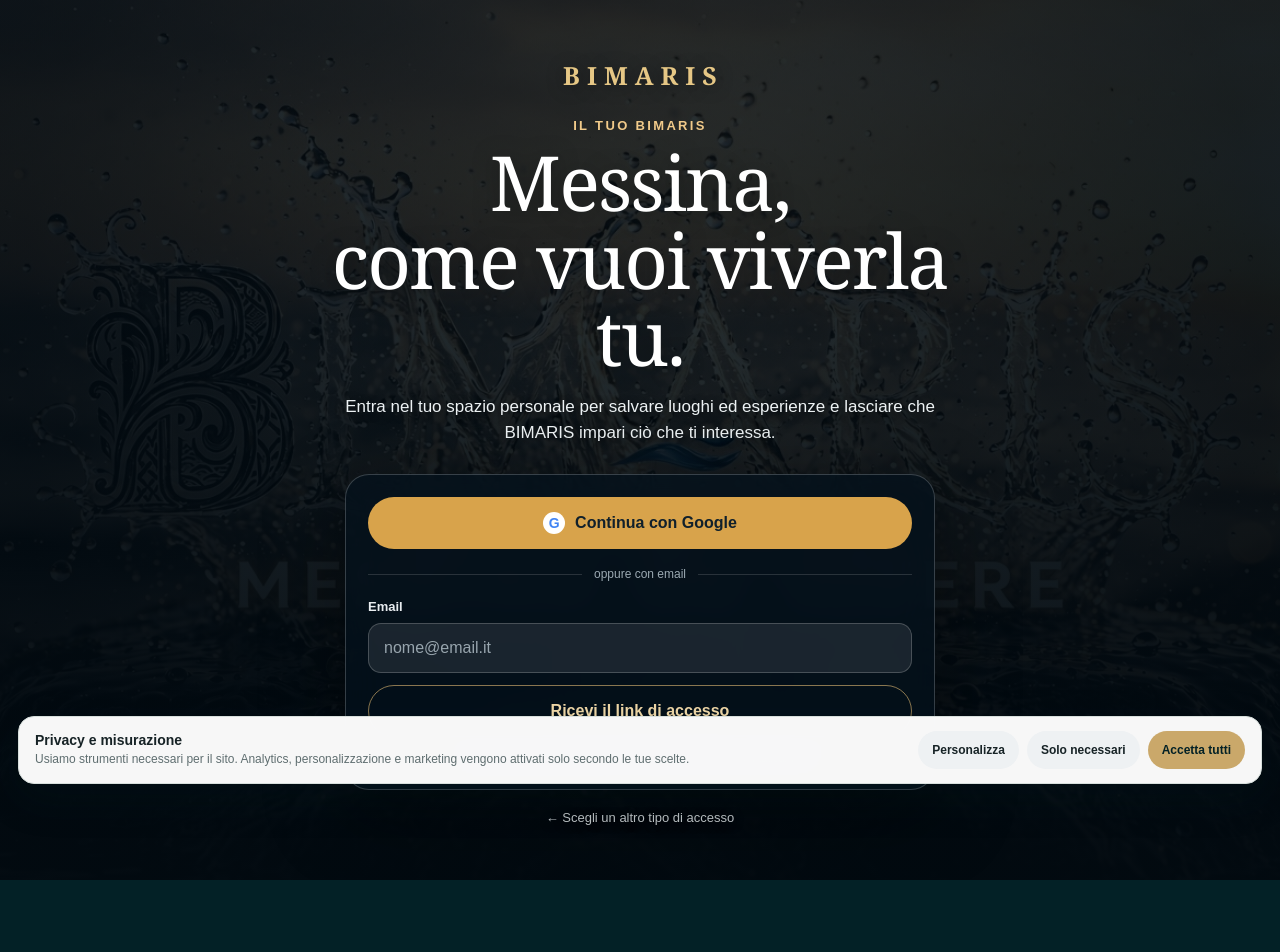
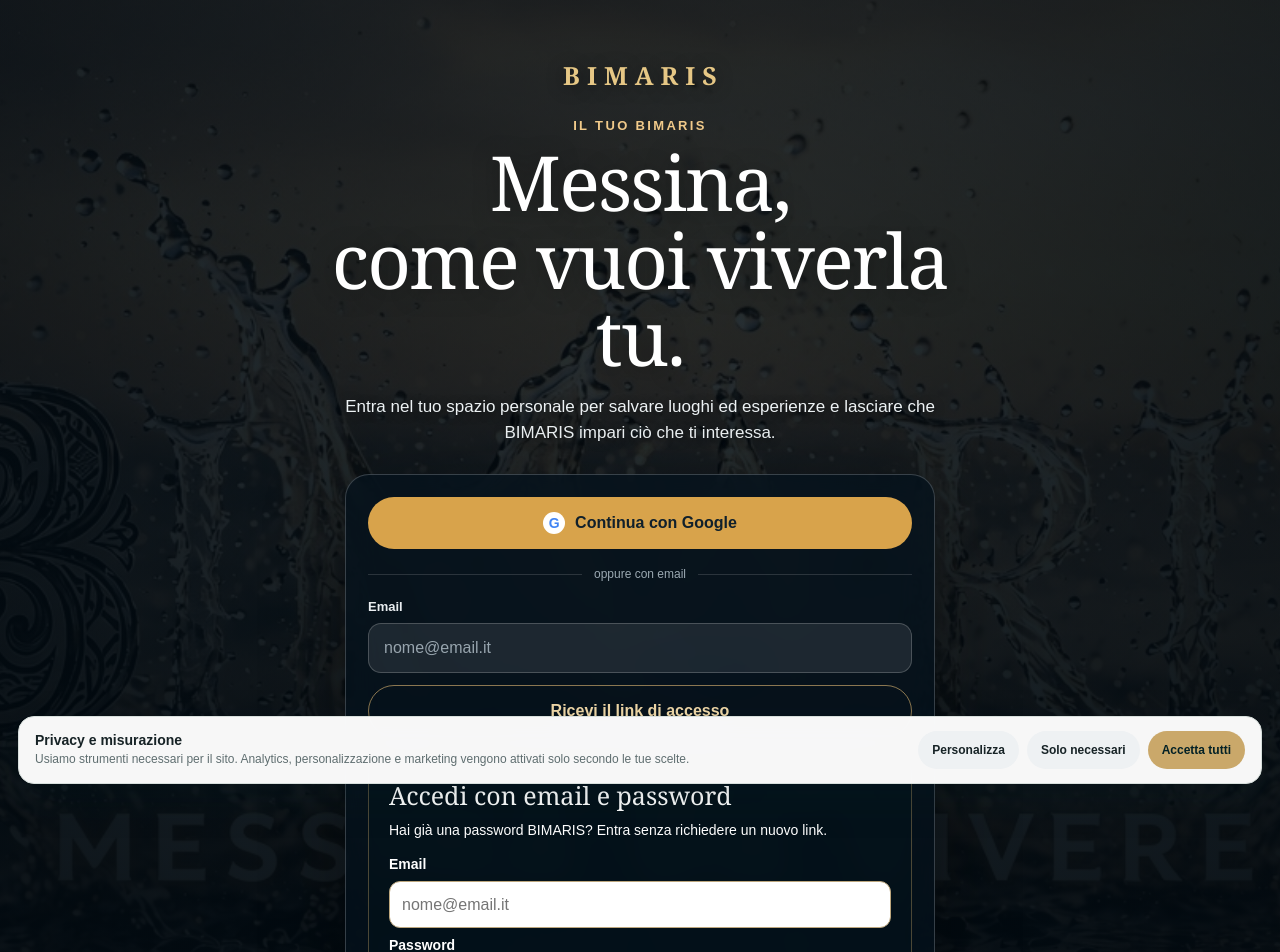
Before and after one commit to giovannibrunetto/bimaris-platform, a Next.js app in the folder apps/web/: page /accedi/utente in a window 1280 px wide. Shown: the top 952 px of the page. Before the commit the page ends 880 px from the top, so only its background shows below. Built offline with nearby package versions, Linux system fonts and the light colour scheme.

Commit message:
feat(auth): support personal account password login and recovery

```diff
--- a/apps/web/app/accedi/utente/page.tsx
+++ b/apps/web/app/accedi/utente/page.tsx
@@ -2,6 +2,7 @@
 import Link from "next/link";
 import { FormEvent,useEffect,useState } from "react";
 import { createBrowserSupabaseClient } from "@/lib/supabase/browser";
+import PasswordAccess from "../PasswordAccess";
 
 function getAuthCallback(){
  const origin=window.location.origin;
@@ -62,6 +63,7 @@ export default function AccessoUtentePage(){
       <button className="personal-email-button" type="submit" disabled={busy}>{loading?"Invio…":"Ricevi il link di accesso"}</button>
      </form>
      {message&&<p role="status" aria-live="polite" className="personal-access-message">{message}</p>}
+     <PasswordAccess context="utente"/>
      <p className="personal-access-note">Al primo accesso il tuo account personale viene creato automaticamente.</p>
     </div>
     <Link className="personal-access-back" href="/accedi">← Scegli un altro tipo di accesso</Link>
```
